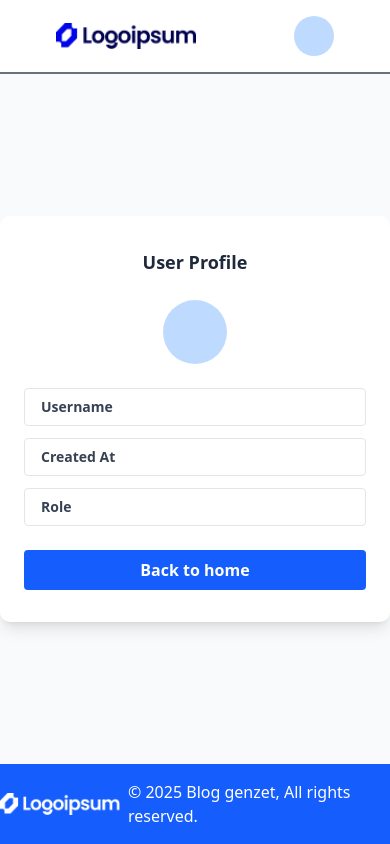
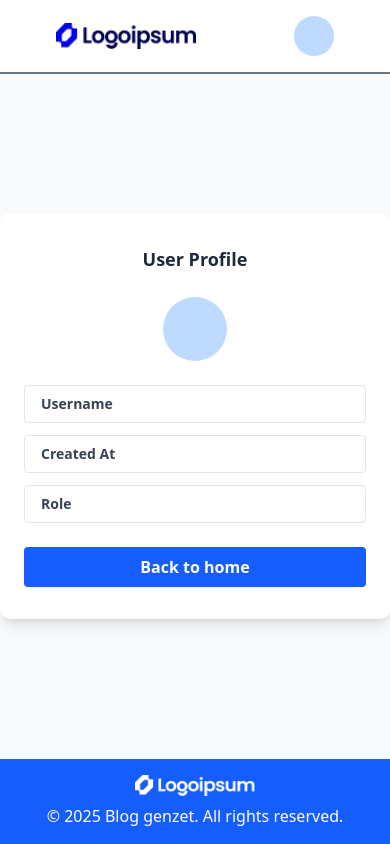
Before and after one commit to ahmdfauzzan/SellerPintar-FETest, a Next.js app: page /profile in a window 390 px wide. Built offline with nearby package versions, Linux system fonts and the light colour scheme; no server answers.

Commit message:
update footer

```diff
--- a/src/components/Footer.tsx
+++ b/src/components/Footer.tsx
@@ -6,7 +6,7 @@ import logo from "@/assets/img/logoputih.png";
 export default function Footer() {
   return (
     <footer className="bg-blue-600 text-white py-4">
-      <div className="container mx-auto flex items-center justify-center gap-2">
+      <div className="container mx-auto flex flex-col items-center justify-center gap-2 sm:flex-row">
         <Image
           src={logo}
           alt="Logo"
@@ -14,7 +14,7 @@ export default function Footer() {
           height={100}
           className="object-contain"
         />
-        <p>© 2025 Blog genzet, All rights reserved.</p>
+        <p className="text-center">© 2025 Blog genzet. All rights reserved.</p>
       </div>
     </footer>
   );
```
